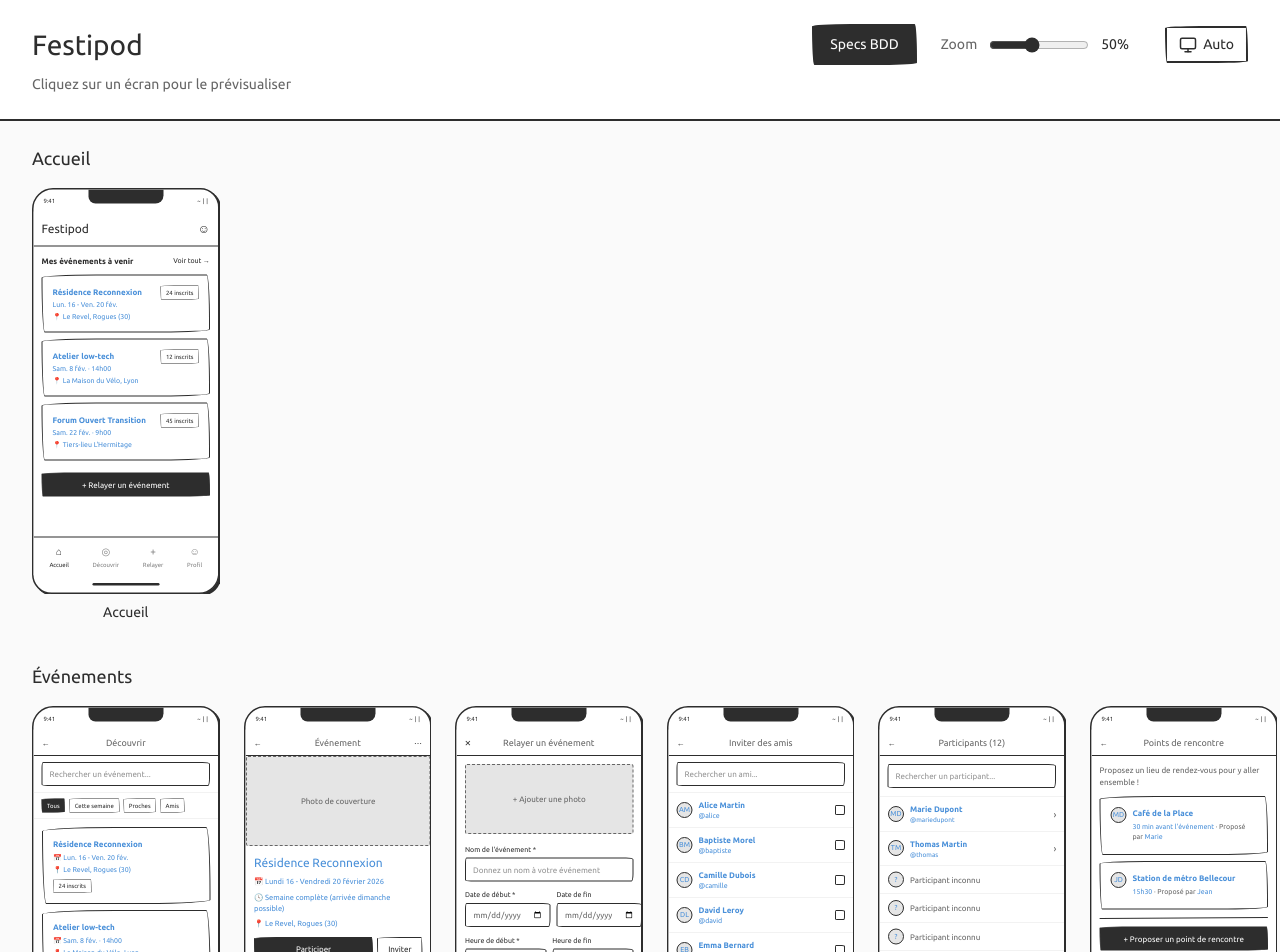
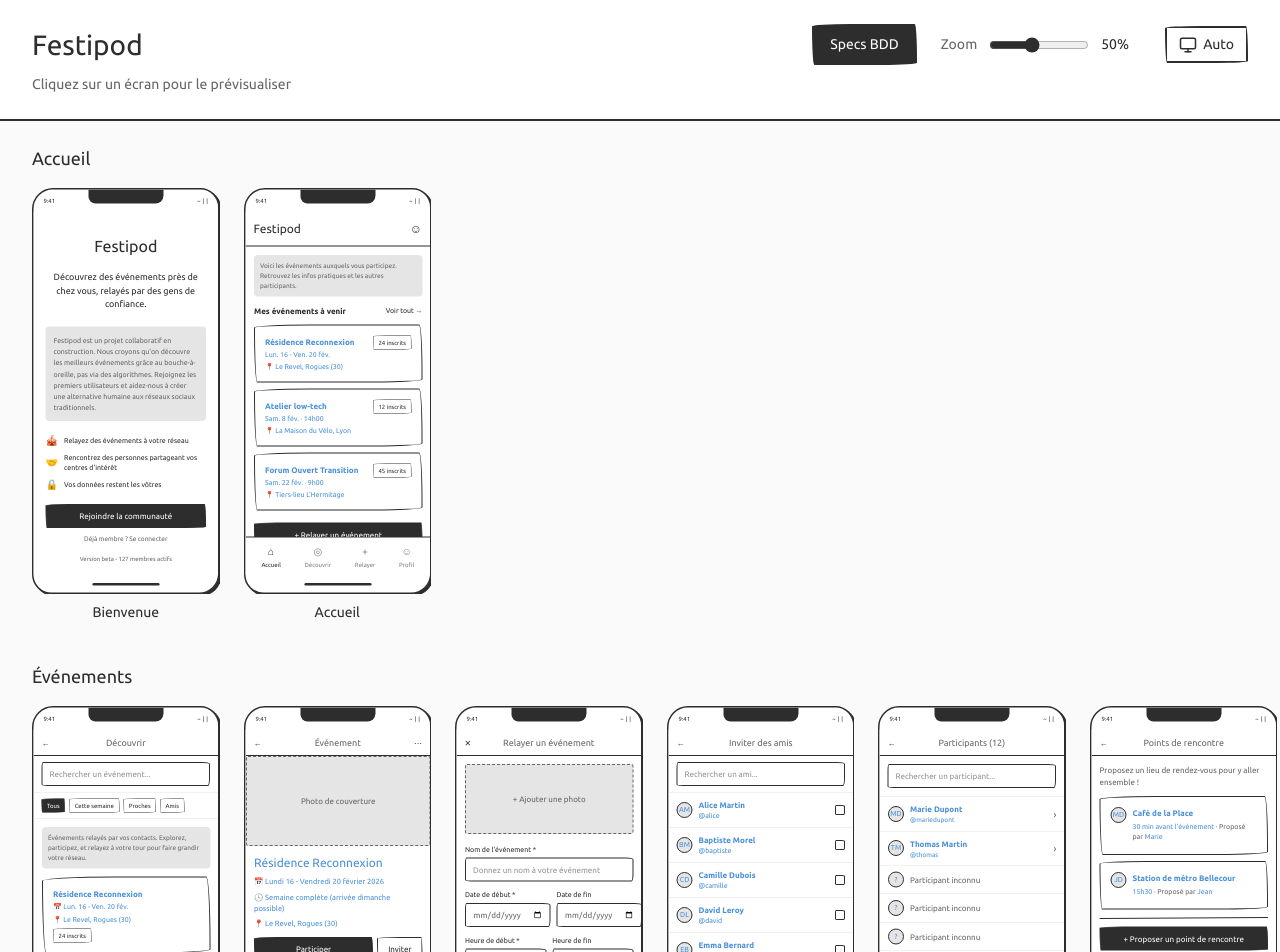
Before and after one commit to slaivyn/festipod-mockups, a React (Vite) app: page / in a window 1280 px wide. Shown: the top 952 px of the page. Built offline with nearby package versions, Linux system fonts and the light colour scheme.

Commit message:
Add welcome page and helpers texts

```diff
--- a/src/data/testResults.ts
+++ b/src/data/testResults.ts
@@ -19,7 +19,7 @@ const rawResults: RawFeatureTestStatus[] = [
     "passed": 4,
     "failed": 0,
     "skipped": 3,
-    "lastRun": "2026-01-26T16:25:14.386Z",
+    "lastRun": "2026-01-26T16:36:17.093Z",
     "scenarios": [
       {
         "name": "Accéder au formulaire de relai d'événement",
@@ -57,7 +57,7 @@ const rawResults: RawFeatureTestStatus[] = [
     "passed": 3,
     "failed": 0,
     "skipped": 0,
-    "lastRun": "2026-01-26T16:25:14.386Z",
+    "lastRun": "2026-01-26T16:36:17.093Z",
     "scenarios": [
       {
         "name": "Accéder aux détails d'un événement terminé",
@@ -79,7 +79,7 @@ const rawResults: RawFeatureTestStatus[] = [
     "passed": 0,
     "failed": 0,
     "skipped": 5,
-    "lastRun": "2026-01-26T16:25:14.386Z",
+    "lastRun": "2026-01-26T16:36:17.093Z",
     "scenarios": [
       {
         "name": "Voir les commentaires existants",
@@ -109,7 +109,7 @@ const rawResults: RawFeatureTestStatus[] = [
     "passed": 2,
     "failed": 0,
     "skipped": 4,
-    "lastRun": "2026-01-26T16:25:14.386Z",
+    "lastRun": "2026-01-26T16:36:17.093Z",
     "scenarios": [
       {
         "name": "Consulter un événement avant inscription",
@@ -143,7 +143,7 @@ const rawResults: RawFeatureTestStatus[] = [
     "passed": 0,
     "failed": 0,
     "skipped": 8,
-    "lastRun": "2026-01-26T16:25:14.386Z",
+    "lastRun": "2026-01-26T16:36:17.093Z",
     "scenarios": [
       {
         "name": "Consulter un macro-événement",
@@ -185,7 +185,7 @@ const rawResults: RawFeatureTestStatus[] = [
     "passed": 4,
     "failed": 0,
     "skipped": 0,
-    "lastRun": "2026-01-26T16:25:14.386Z",
+    "lastRun": "2026-01-26T16:36:17.093Z",
     "scenarios": [
       {
         "name": "Accéder aux points de rencontre",
@@ -211,7 +211,7 @@ const rawResults: RawFeatureTestStatus[] = [
     "passed": 0,
     "failed": 0,
     "skipped": 5,
-    "lastRun": "2026-01-26T16:25:14.386Z",
+    "lastRun": "2026-01-26T16:36:17.093Z",
     "scenarios": [
       {
         "name": "Partager un événement auquel je participe",
@@ -241,7 +241,7 @@ const rawResults: RawFeatureTestStatus[] = [
     "passed": 1,
     "failed": 0,
     "skipped": 3,
-    "lastRun": "2026-01-26T16:25:14.386Z",
+    "lastRun": "2026-01-26T16:36:17.093Z",
     "scenarios": [
       {
         "name": "Configurer les notifications de nouveaux participants",
@@ -267,7 +267,7 @@ const rawResults: RawFeatureTestStatus[] = [
     "passed": 3,
     "failed": 0,
     "skipped": 2,
-    "lastRun": "2026-01-26T16:25:14.386Z",
+    "lastRun": "2026-01-26T16:36:17.093Z",
     "scenarios": [
       {
         "name": "Voir les événements à venir sur l'accueil",
@@ -297,7 +297,7 @@ const rawResults: RawFeatureTestStatus[] = [
     "passed": 4,
     "failed": 0,
     "skipped": 1,
-    "lastRun": "2026-01-26T16:25:14.386Z",
+    "lastRun": "2026-01-26T16:36:17.093Z",
     "scenarios": [
       {
         "name": "Accéder au profil d'un participant",
@@ -327,7 +327,7 @@ const rawResults: RawFeatureTestStatus[] = [
     "passed": 3,
     "failed": 0,
     "skipped": 4,
-    "lastRun": "2026-01-26T16:25:14.386Z",
+    "lastRun": "2026-01-26T16:36:17.093Z",
     "scenarios": [
       {
         "name": "Accéder à la liste des événements depuis le profil",
@@ -365,7 +365,7 @@ const rawResults: RawFeatureTestStatus[] = [
     "passed": 3,
     "failed": 0,
     "skipped": 2,
-    "lastRun": "2026-01-26T16:25:14.386Z",
+    "lastRun": "2026-01-26T16:36:17.093Z",
     "scenarios": [
       {
         "name": "Accéder à la liste des inscrits d'un événement",
@@ -395,7 +395,7 @@ const rawResults: RawFeatureTestStatus[] = [
     "passed": 5,
     "failed": 0,
     "skipped": 1,
-    "lastRun": "2026-01-26T16:25:14.386Z",
+    "lastRun": "2026-01-26T16:36:17.093Z",
     "scenarios": [
       {
         "name": "Accéder à mon profil",
@@ -429,7 +429,7 @@ const rawResults: RawFeatureTestStatus[] = [
     "passed": 2,
     "failed": 0,
     "skipped": 3,
-    "lastRun": "2026-01-26T16:25:14.386Z",
+    "lastRun": "2026-01-26T16:36:17.093Z",
     "scenarios": [
       {
         "name": "Accéder aux paramètres de profil",
@@ -459,7 +459,7 @@ const rawResults: RawFeatureTestStatus[] = [
     "passed": 5,
     "failed": 0,
     "skipped": 0,
-    "lastRun": "2026-01-26T16:25:14.386Z",
+    "lastRun": "2026-01-26T16:36:17.093Z",
     "scenarios": [
       {
         "name": "Accéder au partage de profil",
@@ -489,7 +489,7 @@ const rawResults: RawFeatureTestStatus[] = [
     "passed": 5,
     "failed": 0,
     "skipped": 0,
-    "lastRun": "2026-01-26T16:25:14.386Z",
+    "lastRun": "2026-01-26T16:36:17.093Z",
     "scenarios": [
       {
         "name": "Accéder au partage depuis le profil",
@@ -519,7 +519,7 @@ const rawResults: RawFeatureTestStatus[] = [
     "passed": 2,
     "failed": 0,
     "skipped": 1,
-    "lastRun": "2026-01-26T16:25:14.386Z",
+    "lastRun": "2026-01-26T16:36:17.093Z",
     "scenarios": [
       {
         "name": "Accéder aux paramètres de notification",
@@ -541,7 +541,7 @@ const rawResults: RawFeatureTestStatus[] = [
     "passed": 1,
     "failed": 0,
     "skipped": 2,
-    "lastRun": "2026-01-26T16:25:14.386Z",
+    "lastRun": "2026-01-26T16:36:17.093Z",
     "scenarios": [
       {
         "name": "Accéder aux paramètres de notification",
@@ -563,7 +563,7 @@ const rawResults: RawFeatureTestStatus[] = [
     "passed": 3,
     "failed": 0,
     "skipped": 1,
-    "lastRun": "2026-01-26T16:25:14.386Z",
+    "lastRun": "2026-01-26T16:36:17.093Z",
     "scenarios": [
       {
         "name": "Accéder au formulaire de relai d'événement",
@@ -589,7 +589,7 @@ const rawResults: RawFeatureTestStatus[] = [
     "passed": 4,
     "failed": 0,
     "skipped": 1,
-    "lastRun": "2026-01-26T16:25:14.386Z",
+    "lastRun": "2026-01-26T16:36:17.093Z",
     "scenarios": [
       {
         "name": "Accéder au profil pour voir la photo",
@@ -619,7 +619,7 @@ const rawResults: RawFeatureTestStatus[] = [
     "passed": 0,
     "failed": 0,
     "skipped": 5,
-    "lastRun": "2026-01-26T16:25:14.386Z",
+    "lastRun": "2026-01-26T16:36:17.093Z",
     "scenarios": [
       {
         "name": "Accéder aux détails d'un événement terminé",
@@ -649,7 +649,7 @@ const rawResults: RawFeatureTestStatus[] = [
     "passed": 0,
     "failed": 0,
     "skipped": 3,
-    "lastRun": "2026-01-26T16:25:14.386Z",
+    "lastRun": "2026-01-26T16:36:17.093Z",
     "scenarios": [
       {
         "name": "Accéder au bilan consolidé",
@@ -671,7 +671,7 @@ const rawResults: RawFeatureTestStatus[] = [
     "passed": 0,
     "failed": 0,
     "skipped": 7,
-    "lastRun": "2026-01-26T16:25:14.386Z",
+    "lastRun": "2026-01-26T16:36:17.093Z",
     "scenarios": [
       {
         "name": "Accéder à la création d'atelier",
@@ -709,7 +709,7 @@ const rawResults: RawFeatureTestStatus[] = [
     "passed": 0,
     "failed": 0,
     "skipped": 5,
-    "lastRun": "2026-01-26T16:25:14.386Z",
+    "lastRun": "2026-01-26T16:36:17.093Z",
     "scenarios": [
       {
         "name": "Accéder à la zone de notes personnelles",
@@ -739,7 +739,7 @@ const rawResults: RawFeatureTestStatus[] = [
     "passed": 0,
     "failed": 0,
     "skipped": 5,
-    "lastRun": "2026-01-26T16:25:14.386Z",
+    "lastRun": "2026-01-26T16:36:17.093Z",
     "scenarios": [
       {
         "name": "Voir les commentaires existants d'un atelier",
@@ -769,7 +769,7 @@ const rawResults: RawFeatureTestStatus[] = [
     "passed": 0,
     "failed": 0,
     "skipped": 4,
-    "lastRun": "2026-01-26T16:25:14.386Z",
+    "lastRun": "2026-01-26T16:36:17.093Z",
     "scenarios": [
       {
         "name": "Voir les ateliers d'un événement",
--- a/src/screens/EventsScreen.tsx
+++ b/src/screens/EventsScreen.tsx
@@ -51,6 +51,19 @@ export function EventsScreen({ navigate }: ScreenProps) {
 
       {/* Content */}
       <div style={{ flex: 1, padding: 16, overflow: 'auto' }}>
+        {/* Helper text */}
+        <div style={{
+          background: 'var(--sketch-light-gray)',
+          padding: 12,
+          borderRadius: 8,
+          marginBottom: 16,
+        }}>
+          <Text style={{ margin: 0, fontSize: 13, color: 'var(--sketch-gray)', lineHeight: 1.5 }}>
+            Événements relayés par vos contacts. Explorez, participez, et relayez
+            à votre tour pour faire grandir votre réseau.
+          </Text>
+        </div>
+
         <EventCard
           title="Résidence Reconnexion"
           date="Lun. 16 - Ven. 20 fév."
--- a/src/screens/HomeScreen.tsx
+++ b/src/screens/HomeScreen.tsx
@@ -30,6 +30,19 @@ export function HomeScreen({ navigate }: ScreenProps) {
 
       {/* Content */}
       <div style={{ flex: 1, padding: 16, overflow: 'auto' }}>
+        {/* Helper text */}
+        <div style={{
+          background: 'var(--sketch-light-gray)',
+          padding: 12,
+          borderRadius: 8,
+          marginBottom: 16,
+        }}>
+          <Text style={{ margin: 0, fontSize: 13, color: 'var(--sketch-gray)', lineHeight: 1.5 }}>
+            Voici les événements auxquels vous participez. Retrouvez les infos pratiques
+            et les autres participants.
+          </Text>
+        </div>
+
         <div style={{ display: 'flex', justifyContent: 'space-between', alignItems: 'center', marginBottom: 16 }}>
           <Text style={{ margin: 0, fontWeight: 'bold' }}>Mes événements à venir</Text>
           <Text
--- /dev/null
+++ b/src/screens/WelcomeScreen.tsx
@@ -0,0 +1,58 @@
+import React from 'react';
+import { Button, Title, Text } from '../components/sketchy';
+import type { ScreenProps } from './index';
+
+export function WelcomeScreen({ navigate }: ScreenProps) {
+  return (
+    <div style={{ padding: 24, display: 'flex', flexDirection: 'column', height: '100%' }}>
+      <div style={{ flex: 1, display: 'flex', flexDirection: 'column', justifyContent: 'center' }}>
+        <Title style={{ textAlign: 'center', fontSize: 32, marginBottom: 24 }}>Festipod</Title>
+
+        <Text style={{ textAlign: 'center', fontSize: 18, marginBottom: 32, lineHeight: 1.5 }}>
+          Découvrez des événements près de chez vous, relayés par des gens de confiance.
+        </Text>
+
+        <div style={{
+          background: 'var(--sketch-light-gray)',
+          padding: 16,
+          borderRadius: 8,
+          marginBottom: 24,
+        }}>
+          <Text style={{ margin: 0, fontSize: 14, lineHeight: 1.6, color: 'var(--sketch-gray)' }}>
+            Festipod est un projet collaboratif en construction. Nous croyons qu'on découvre
+            les meilleurs événements grâce au bouche-à-oreille, pas via des algorithmes.
+            Rejoignez les premiers utilisateurs et aidez-nous à créer une alternative
+            humaine aux réseaux sociaux traditionnels.
+          </Text>
+        </div>
+
+        <div style={{ display: 'flex', flexDirection: 'column', gap: 8, marginBottom: 24 }}>
+          <div style={{ display: 'flex', alignItems: 'center', gap: 12 }}>
+            <span style={{ fontSize: 20 }}>🎪</span>
+            <Text style={{ margin: 0, fontSize: 14 }}>Relayez des événements à votre réseau</Text>
+          </div>
+          <div style={{ display: 'flex', alignItems: 'center', gap: 12 }}>
+            <span style={{ fontSize: 20 }}>🤝</span>
+            <Text style={{ margin: 0, fontSize: 14 }}>Rencontrez des personnes partageant vos centres d'intérêt</Text>
+          </div>
+          <div style={{ display: 'flex', alignItems: 'center', gap: 12 }}>
+            <span style={{ fontSize: 20 }}>🔒</span>
+            <Text style={{ margin: 0, fontSize: 14 }}>Vos données restent les vôtres</Text>
+          </div>
+        </div>
+
+        <Button variant="primary" onClick={() => navigate('login')} style={{ marginBottom: 12 }}>
+          Rejoindre la communauté
+        </Button>
+
+        <Text style={{ textAlign: 'center', fontSize: 13, color: 'var(--sketch-gray)' }}>
+          Déjà membre ? Se connecter
+        </Text>
+      </div>
+
+      <Text style={{ textAlign: 'center', fontSize: 12, color: 'var(--sketch-gray)' }}>
+        Version beta - 127 membres actifs
+      </Text>
+    </div>
+  );
+}
--- a/src/screens/index.ts
+++ b/src/screens/index.ts
@@ -12,6 +12,7 @@ import { ParticipantsListScreen } from './ParticipantsListScreen';
 import { MeetingPointsScreen } from './MeetingPointsScreen';
 import { FriendsListScreen } from './FriendsListScreen';
 import { ShareProfileScreen } from './ShareProfileScreen';
+import { WelcomeScreen } from './WelcomeScreen';
 
 export interface Screen {
   id: string;
@@ -34,6 +35,7 @@ export const screenGroups: ScreenGroup[] = [
     id: 'home',
     name: 'Accueil',
     screens: [
+      { id: 'welcome', name: 'Bienvenue', component: WelcomeScreen },
       { id: 'home', name: 'Accueil', component: HomeScreen },
     ],
   },
```
Also changed, not shown: reports/cucumber-report.html (+1 -1 lines), reports/cucumber-report.json.
